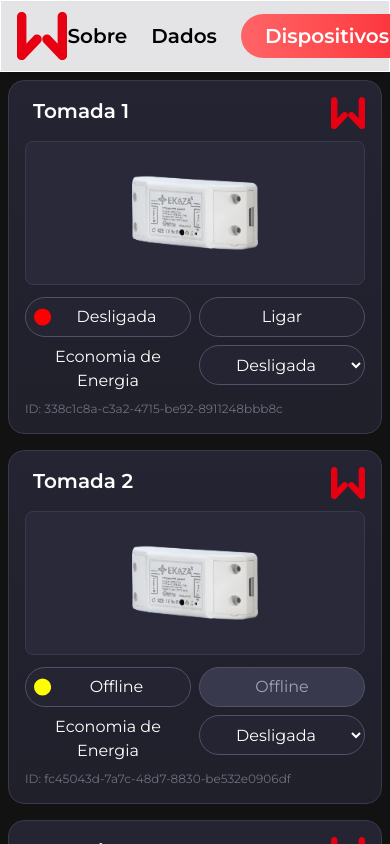
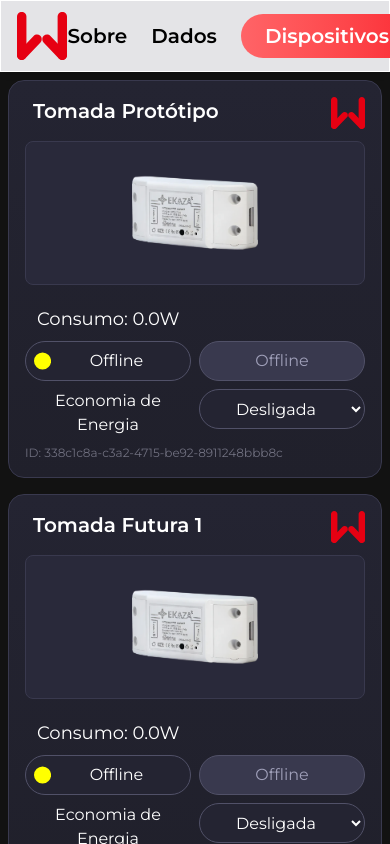
Before and after one commit to Juliapixel/projeto_goodwe, a React (Vite) app in the folder frontend/: page /dispositivos in a window 390 px wide. Shown: the top 844 px of the page. Built offline with nearby package versions, Linux system fonts and the light colour scheme; no server answers.

Commit message:
feat(frontend): adicionar consumo nas tomadas

```diff
--- a/frontend/src/Home.tsx
+++ b/frontend/src/Home.tsx
@@ -24,16 +24,17 @@ import {
     type Ref,
 } from "react";
 import { twMerge } from "tailwind-merge";
-import { getDados, getEconomiaChart } from "./lib";
+import { getConsumo, getDados, getEconomiaChart, getTomada } from "./lib";
 import Button from "./components/Button";
 import { Link } from "react-router";
 import TuyaT from "./assets/tuya_t.svg";
-import Tomada from "./dispositivos/Tomada";
+import Tomada, { type TomadaState } from "./dispositivos/Tomada";
 
 function tooltipRender(props: TooltipContentProps<number, string>) {
-    const values = props.payload.map((p) => {
+    console.log(props);
+    const values = props.payload.map((p, i) => {
         return (
-            <div>
+            <div key={i}>
                 <span style={{ color: p.color }}>{p.name}</span>{" "}
                 <span>{Math.round(p.value * 100) / 100}</span>
             </div>
@@ -98,7 +99,20 @@ function Economia() {
     const [data, setData] =
         useState<Awaited<ReturnType<typeof getEconomiaChart>>>(undefined);
     useEffect(() => {
-        getEconomiaChart().then((i) => setData(i));
+        // 🕵️‍♀️
+        const timeout = setTimeout(() => {
+            setData([
+                ["quarta-feira", 2.14],
+                ["quinta-feira", 2.13],
+                ["sexta-feira", 1.91],
+                ["sábado", 2.49],
+                ["domingo", 2.16],
+                ["segunda-feira", 2.26],
+                ["terça-feira", 2.33],
+            ]);
+        }, 300);
+        return () => clearTimeout(timeout);
+        // getEconomiaChart().then((i) => setData(i));
     }, []);
     return (
         <ResponsiveContainer>
@@ -160,7 +174,7 @@ export default function Home() {
     const slides = [slide1, slide2, slide3, slide4];
     const slidePos = useRef(0);
     useEffect(() => {
-        const scrollHandler = (e) => {
+        const scrollHandler = (e: KeyboardEvent) => {
             if (e.key == "PageDown") {
                 e.preventDefault();
                 slidePos.current += 1;
@@ -181,6 +195,24 @@ export default function Home() {
         window.addEventListener("keydown", scrollHandler);
         return () => window.removeEventListener("keydown", scrollHandler);
     });
+
+    // estado da tomada
+    const [state, setState] = useState<TomadaState>("unknown");
+    const [load, setLoad] = useState<number | undefined>();
+    useEffect(() => {
+        getConsumo().then((c) => setLoad(c));
+        getTomada().then((c) => {
+            if (c === null) setState("unknown");
+            setState(c ? "on" : "off");
+        });
+        const interval = setInterval(() => {
+            getTomada().then((c) => {
+                if (c === null) setState("unknown");
+                setState(c ? "on" : "off");
+            });
+        }, 2000);
+        return () => clearInterval(interval);
+    }, []);
 
     return (
         <main>
@@ -300,7 +332,8 @@ export default function Home() {
                         company="goodwe"
                         name="Tomada customizada"
                         economy={false}
-                        state="off"
+                        state={state}
+                        load={load}
                     />
                     <div className="bg-zinc-200 p-8 border rounded-xl shadow-2xl shadow-blue-400">
                         <img
--- a/frontend/src/dispositivos/Tomada.tsx
+++ b/frontend/src/dispositivos/Tomada.tsx
@@ -31,6 +31,7 @@ export interface TomadaProps extends HTMLAttributes<HTMLDivElement> {
     state: TomadaState;
     company: TomadaCompany;
     economy: boolean;
+    load?: number;
     dummy?: boolean;
     onTogglePower?(isOn: boolean): void;
     onChangeEcon?(isOn: boolean): void;
@@ -67,6 +68,7 @@ export default function Tomada({
     state,
     economy,
     company,
+    load,
     dummy,
     className,
     onChangeEcon,
@@ -74,11 +76,14 @@ export default function Tomada({
     ...restProps
 }: TomadaProps) {
     const [localState, setState] = useState(state);
-    // incrivel
-    useEffect(() => setState(state), [state]);
     const [isOn, setIsOn] = useState(
         state == "on" ? true : state == "off" ? false : undefined,
     );
+    // incrivel
+    useEffect(() => {
+        setState(state);
+        setIsOn(state == "on" ? true : state == "off" ? false : undefined);
+    }, [state]);
     const toggle: MouseEventHandler<HTMLButtonElement> = async (e) => {
         if (dummy) {
             setIsOn(!isOn);
@@ -134,6 +139,9 @@ export default function Tomada({
                 />
             </div>
             <div>
+                <p className="px-3 py-2 text-lg">
+                    Consumo: {load?.toString() ?? "0.0"}W
+                </p>
                 <div className="grid grid-cols-2 gap-2">
                     <StatusBadge state={localState} />
                     <Button onClick={toggle} disabled={isOn === undefined}>
--- a/frontend/src/dispositivos/index.tsx
+++ b/frontend/src/dispositivos/index.tsx
@@ -1,12 +1,11 @@
+import { useEffect, useState } from "react";
 import Tomada, { type TomadaCompany, type TomadaState } from "./Tomada";
+import { getConsumo, getTomada } from "../lib";
 
-// TODO: pegar do backend
-const tomadas = Array.from({ length: 10 }, () => {
+const tomadas = Array.from({ length: 9 }, () => {
     return {
         id: crypto.randomUUID(),
-        state: (["on", "off", "unknown"] as TomadaState[])[
-            Math.round(Math.random() * 2)
-        ],
+        state: "unknown" as TomadaState,
         company: (["tuya", "goodwe"] as TomadaCompany[])[
             Math.round(Math.random())
         ],
@@ -14,28 +13,39 @@ const tomadas = Array.from({ length: 10 }, () => {
     };
 });
 
-// UUID da tomada de testes
-tomadas[0] = {
-    id: "338c1c8a-c3a2-4715-be92-8911248bbb8c",
-    company: "goodwe",
-    state: "off",
-    economy: false,
-};
-
 export default function Dispositivos() {
+    const [state, setState] = useState<TomadaState>("unknown");
+    const [load, setLoad] = useState<number | undefined>();
+    useEffect(() => {
+        getConsumo().then((c) => setLoad(c));
+        getTomada().then((c) => {
+            if (c === null) setState("unknown");
+            setState(c ? "on" : "off");
+        });
+    }, []);
     const t = tomadas.map((d, i) => (
         <Tomada
             state={d.state}
             economy={d.economy}
             id={d.id}
             key={d.id}
-            name={`Tomada ${i + 1}`}
+            name={`Tomada Futura ${i + 1}`}
             company={d.company}
         />
     ));
     return (
         <>
-            <div className="grid md:grid-cols-4 grid-cols-1 gap-4">{t}</div>
+            <div className="grid md:grid-cols-4 grid-cols-1 gap-4">
+                <Tomada
+                    state={state}
+                    load={load}
+                    company="goodwe"
+                    economy={false}
+                    id="338c1c8a-c3a2-4715-be92-8911248bbb8c"
+                    name="Tomada Protótipo"
+                />
+                {t}
+            </div>
         </>
     );
 }
--- a/frontend/src/lib/index.ts
+++ b/frontend/src/lib/index.ts
@@ -13,8 +13,9 @@ export async function setTomada(on: boolean) {
 
 export async function getTomada() {
     const resp = await fetch(`${API_BASE}/api/tomada/get`);
-    const data = await resp.json();
-    return data.state != null;
+    const data: { state: "on" | "off" | null } = await resp.json();
+    if (data.state === null) return null;
+    return data.state === "on";
 }
 
 export async function setEcon(on: boolean) {
@@ -68,3 +69,12 @@ export async function getEconomiaChart() {
     const data: [string, number][] = await resp.json();
     return data;
 }
+
+export async function getConsumo() {
+    const resp = await fetch(`${API_BASE}/api/tuya`);
+    if (!resp.ok) {
+        return;
+    }
+    const data: number = (await resp.json()).power;
+    return data;
+}
```
